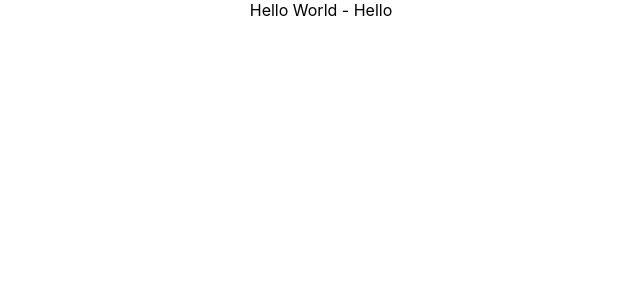
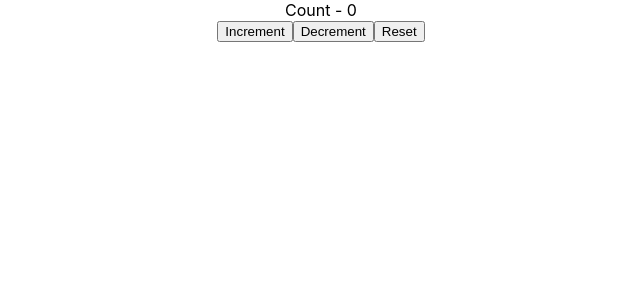
Before and after one commit to Hollie-Fritz/IndividualTaskQ2S1, a React (Create React App) app: page / in a window 1280 px wide. Shown: the top 300 px of the page, without its empty margins (319-959 px from the left). Built offline with nearby package versions, Linux system fonts and the light colour scheme.

Commit message:
useReducer (simple state and action)

```diff
--- a/src/App.js
+++ b/src/App.js
@@ -1,6 +1,6 @@
 import React from 'react'
 import './App.css'
-import ComponentC from './components/ComponentC';
+import CounterOne from './components/CounterOne'
 
 //step 1: create context
 export const UserContext = React.createContext()
@@ -9,12 +9,7 @@
 function App() {
   return (
     <div className='App'>
-      {/* step two: provide the context value */}
-      <UserContext.Provider value={'Hello World'}>
-        <ChannelContext.Provider value={'Hello'}>
-        <ComponentC />
-        </ChannelContext.Provider>
-      </UserContext.Provider>
+      <CounterOne />
   </div>
   )
 }
--- /dev/null
+++ b/src/components/CounterOne.js
@@ -0,0 +1,35 @@
+import React, {useReducer} from 'react';
+//define initial state
+const initialState = 0
+//accept current state and action then return new state
+//action is a instruction to the reducer function
+//define reducer function
+const reducer = (state, action) => {
+    switch(action){
+        case 'increment':
+            return state + 1
+        case 'decrement':
+            return state - 1
+        case 'reset':
+            return initialState
+        //unknown action - default
+        default:
+            return state
+    }
+}
+
+function CounterOne() {
+    // call on useReducer passing in a reducer function and the inital state
+    //returns the count value and dispatch method which accepts an action (button click)
+    const [count, dispatch] = useReducer(reducer, initialState)
+    return (
+        <div>
+            <div>Count - {count}</div>
+            <button onClick={() => dispatch('increment')}>Increment</button>
+            <button onClick={() => dispatch('decrement')}>Decrement</button>
+            <button onClick={() => dispatch('reset')}>Reset</button>
+        </div>
+    )
+}
+
+export default CounterOne;
```
